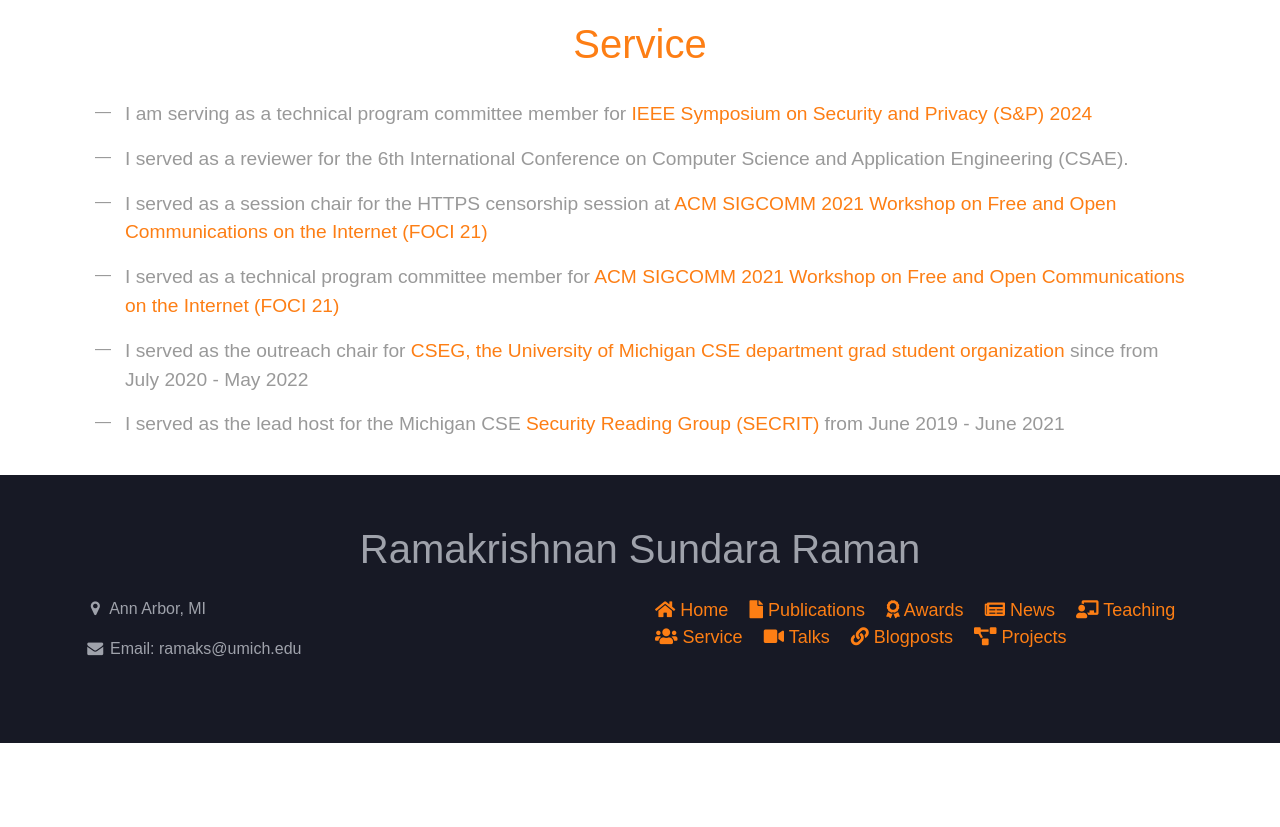
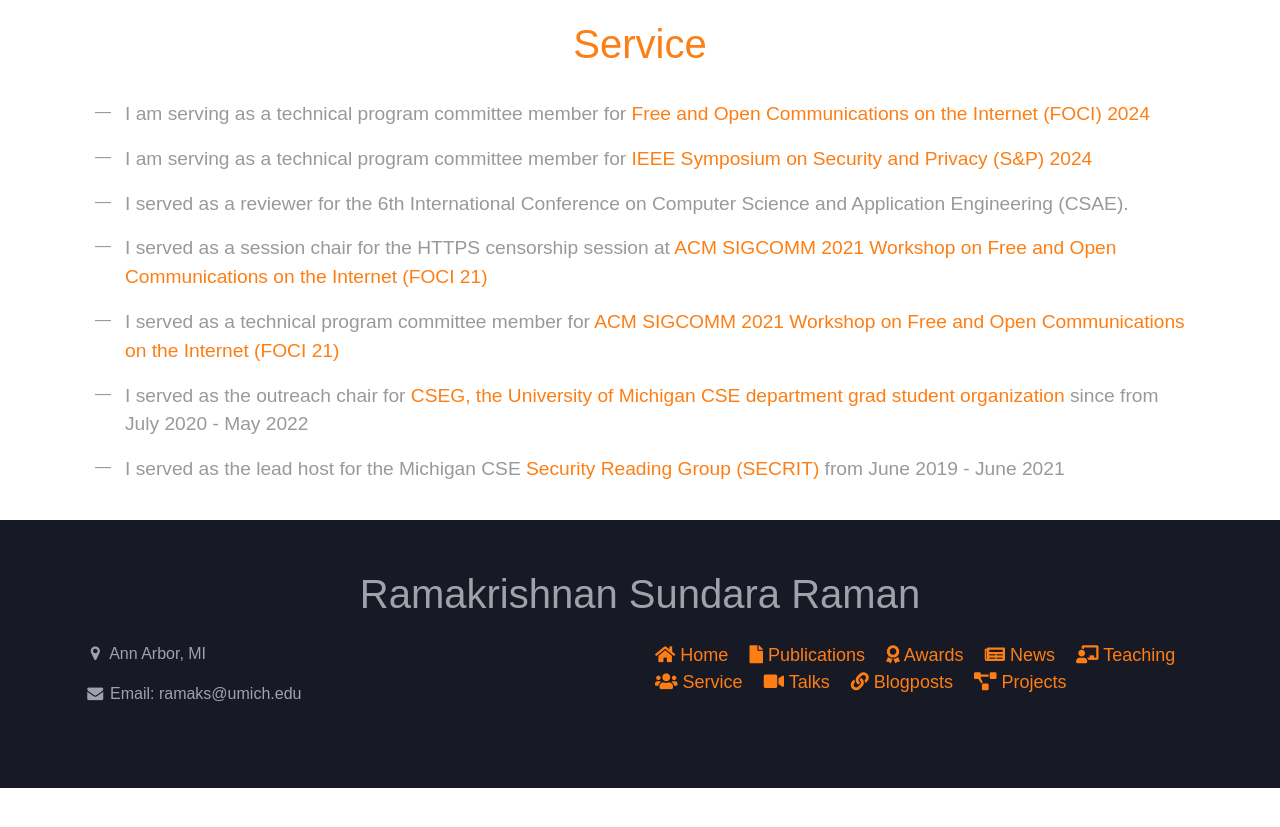
Before and after one commit to ramakrishnansr/ramakrishnansr.github.io, a Jekyll site: the page built from service.html, in a window 1280 px wide. Shown: the top 827 px of the page. Built offline with Jekyll 4.4.1, drawn with Linux system fonts in a browser that asks for light colours; nearby versions of some CDN libraries; some web fonts are replaced.

Commit message:
Updates to job market announcement and FOCI reviewing

```diff
--- a/_data/news.yml
+++ b/_data/news.yml
@@ -2,13 +2,10 @@
   date: 7 September 2023
   description: 'Super excited to attend ACM SIGCOMM 2023, where I presented our work on <a href="assets/passive.pdf" target="_blank">detecting connection tampering globally and passively.</a>'
   home: 'true'
-- key: news41
   date: 10 August 2023
   description: 'Looking forward to presenting our work on <a href="assets/russia-ukraine-invasion.pdf" target="_blank">network changes in Russia following the Ukraine invasion</a> at USENIX Security 2023.'
   home: 'true'
 - key: news40
-  date: 10 July 2023
-  description: 'Really happy and honored to receive the Rising Star award at <a href="https://foci.community/" target="_blank">FOCI 2023</a>.'
   home: 'true'
 - key: news39
   date: 01 June 2023
--- a/_data/service.yml
+++ b/_data/service.yml
@@ -1,4 +1,7 @@
-- key: csae2022pc
+- key: foci2024pc
+  text: 'I am serving as a technical program committee member for <a href="https://foci.community/foci24.html" target="_blank"> Free and Open Communications on the Internet (FOCI) 2024</a>'
+  display: 'true'
+- key: sp2024pc
   text: 'I am serving as a technical program committee member for <a href="https://sp2024.ieee-security.org/cfpapers.html" target="_blank">IEEE Symposium on Security and Privacy (S&P) 2024</a>'
   display: 'true'
 - key: csae2022pc
--- a/index.html
+++ b/index.html
@@ -33,12 +33,12 @@
               <br/>
             </div>
             <br/>
-            <h3>📢 I am on the job market for tenure-track faculty positions! </h3>
+            <h3>📢 I am on the job market in 2023-2024!</h3>
 
 
           </div>
           <div class="col-md-6">
-              <p style="font-size: 20px;"> I am a sixth year PhD candidate at the University of Michigan <a class = "fg-theme" href = "https://www.cse.umich.edu/" target="_blank" title="Go to the UMich page">Computer Science and Engineering</a> department, where I am advised by <a class = "fg-theme" href="https://ensa.fi/" target="_blank"title="Go to the UMich page">Prof. Roya Ensafi</a>. I am interested in using Internet measurement methods to detect, analyze and prevent large-scale threats to Internet users' security and privacy.
+              <p style="font-size: 20px;"> I am a sixth year PhD candidate at the University of Michigan <a class = "fg-theme" href = "https://www.cse.umich.edu/" target="_blank" title="Go to the UMich page">Computer Science and Engineering</a> department, where I am advised by <a class = "fg-theme" href="https://ensa.fi/" target="_blank"title="Go to Roya page">Prof. Roya Ensafi</a>. I am interested in using Internet measurement methods to detect, analyze and prevent large-scale threats to Internet users' security and privacy.
                 <br/> <br/>
               My research involves measuring Internet censorship and other forms of network interference at global scale. I lead work on the <a  class = "fg-theme" href="https://www.censoredplanet.org" target="_blank" title="Go to the CensoredPlanet Observatory">Censored Planet Observatory</a>, a remote measurement platform for the continuous monitoring of various types of network interference around the world. My work also involves understanding and analyzing the network technologies that enable censorship. I am the recipient of a FOCI Rising Star Award, an OTF Information Controls Fellowship, a Rackham Predoctoral Fellowship, and an IRTF Applied Networking Research Prize.
               <br/><br/>
@@ -50,7 +50,7 @@
 
       </div> <!-- End profile -->
     </div>
-  </div> <!-- End resume -->
+  </div> <!-- End resume -->z
 
 </div> <!-- End page about -->
 
```
Also changed, not shown: 1 other file.
